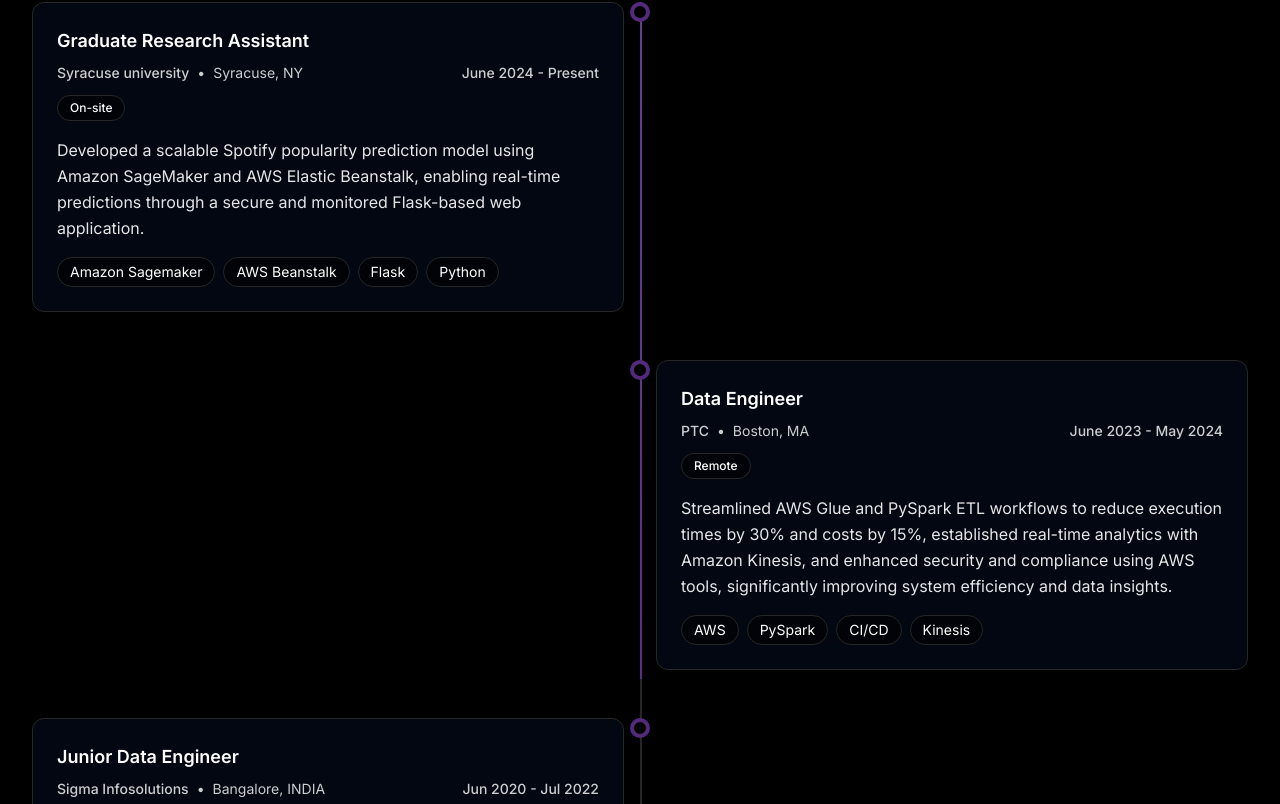
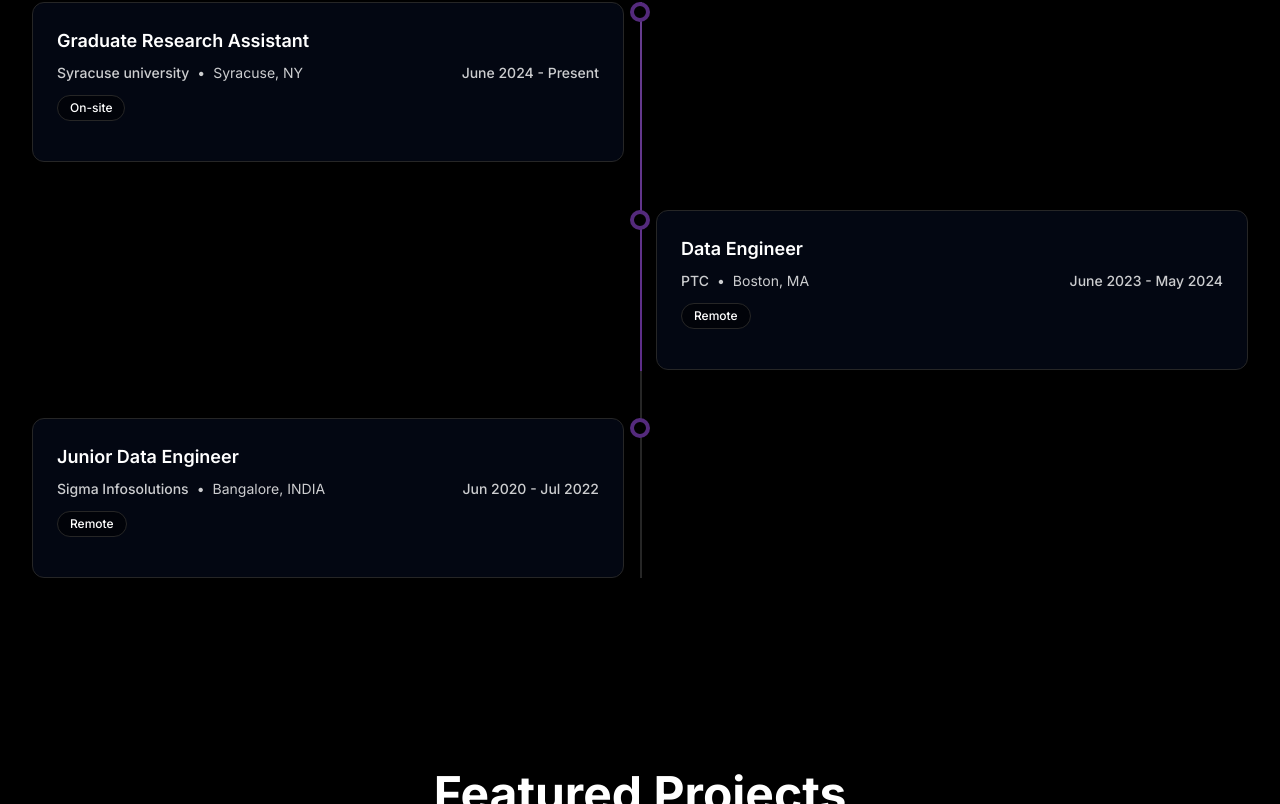
Before and after one commit to asJ26/Akhilesh-portfolio, a Next.js app: page / in a window 1280 px wide. Shown: the part 1996-2800 px from the top of the page. Built offline with nearby package versions, Linux system fonts and the light colour scheme.

Commit message:
Update Experience.tsx

```diff
--- a/src/components/home/Experience.tsx
+++ b/src/components/home/Experience.tsx
@@ -25,8 +25,6 @@ const experiences: TimelineItem[] = [
     location: "Syracuse, NY",
     type: "On-site",
     date: "June 2024 - Present",
-    description: "Developed a scalable Spotify popularity prediction model using Amazon SageMaker and AWS Elastic Beanstalk, enabling real-time predictions through a secure and monitored Flask-based web application.",
-    skills: ["Amazon Sagemaker", "AWS Beanstalk", "Flask", "Python"],
   },
   {
     title: "Data Engineer",
@@ -34,8 +32,6 @@ const experiences: TimelineItem[] = [
     location: "Boston, MA",
     type: "Remote",
     date: "June 2023 - May 2024",
-    description: "Streamlined AWS Glue and PySpark ETL workflows to reduce execution times by 30% and costs by 15%, established real-time analytics with Amazon Kinesis, and enhanced security and compliance using AWS tools, significantly improving system efficiency and data insights.",
-    skills: ["AWS", "PySpark", "CI/CD", "Kinesis"],
   },
   {
     title: "Junior Data Engineer",
@@ -43,8 +39,6 @@ const experiences: TimelineItem[] = [
     location: "Bangalore, INDIA",
     type: "Remote",
     date: "Jun 2020 - Jul 2022",
-    description: "Optimized and automated data processes using Azure Data Factory, Hadoop HDInsight, and Python, significantly enhancing data integrity, efficiency, and accessibility. Implemented monitoring and advanced analytics with Azure Monitor and Power BI, resulting in reduced downtimes and faster data-driven decisions.",
-    skills: ["Python", "Azure", "Hadoop", "Apache", "Cassandra", "Power BI"],
   },
 ];
 
```
